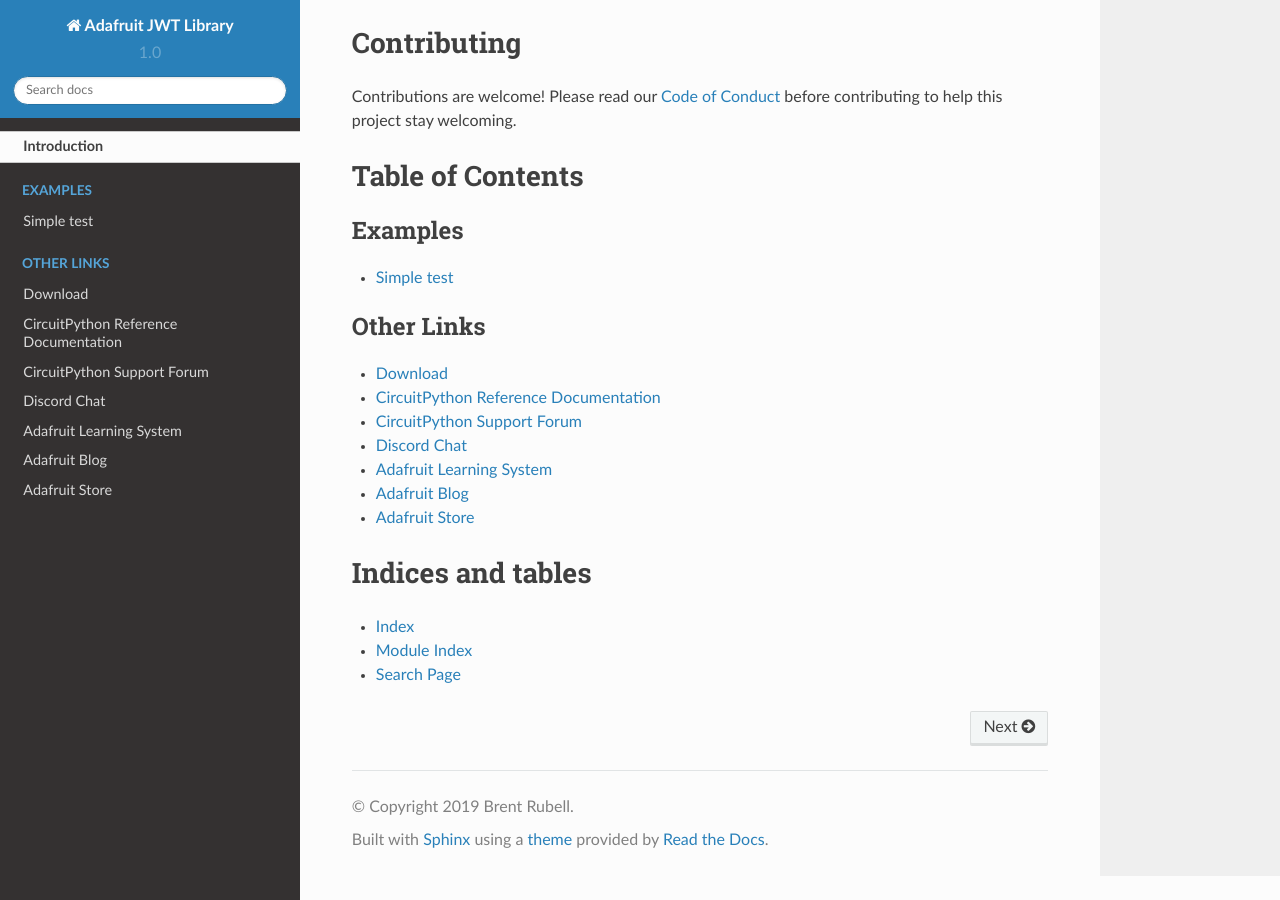
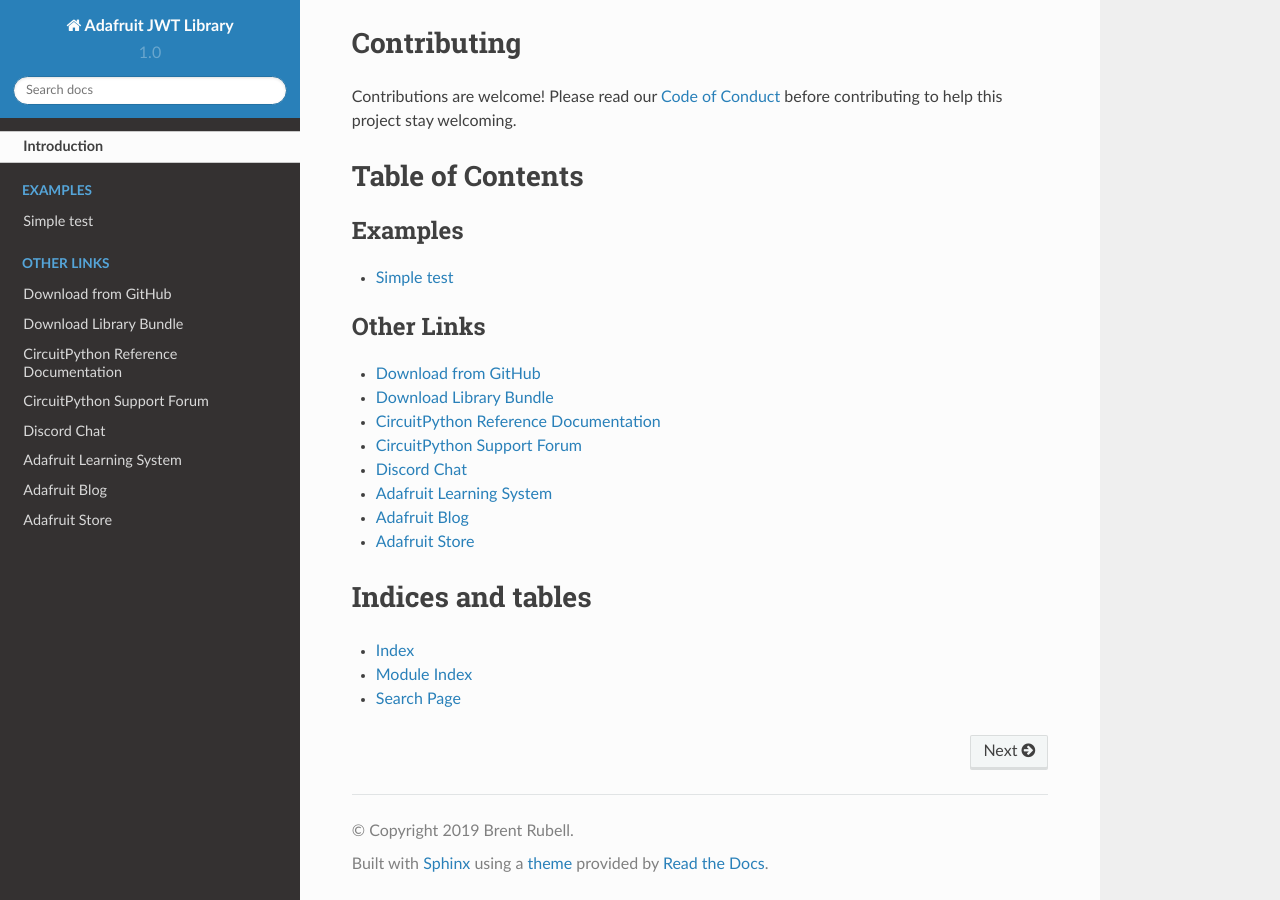
Before and after one commit to adafruit/Adafruit_CircuitPython_JWT, a Sphinx documentation site: the page built from docs/index.rst, in a window 1280 px wide and 900 px high, scrolled down 1962 px. Built offline with Sphinx 7.4.7 and the Read the Docs theme 2.0.0, drawn with Linux system fonts in a browser that asks for light colours; pages that are not in the unit, such as notebooks, are missing from menus.

Commit message:
Added cp.org link to index.rst

```diff
--- a/docs/index.rst
+++ b/docs/index.rst
@@ -31,7 +31,8 @@
 .. toctree::
     :caption: Other Links
 
-    Download <https://github.com/adafruit/Adafruit_CircuitPython_JWT/releases/latest>
+    Download from GitHub <https://github.com/adafruit/Adafruit_CircuitPython_JWT/releases/latest>
+    Download Library Bundle <https://circuitpython.org/libraries>
     CircuitPython Reference Documentation <https://docs.circuitpython.org>
     CircuitPython Support Forum <https://forums.adafruit.com/viewforum.php?f=60>
     Discord Chat <https://adafru.it/discord>
```
